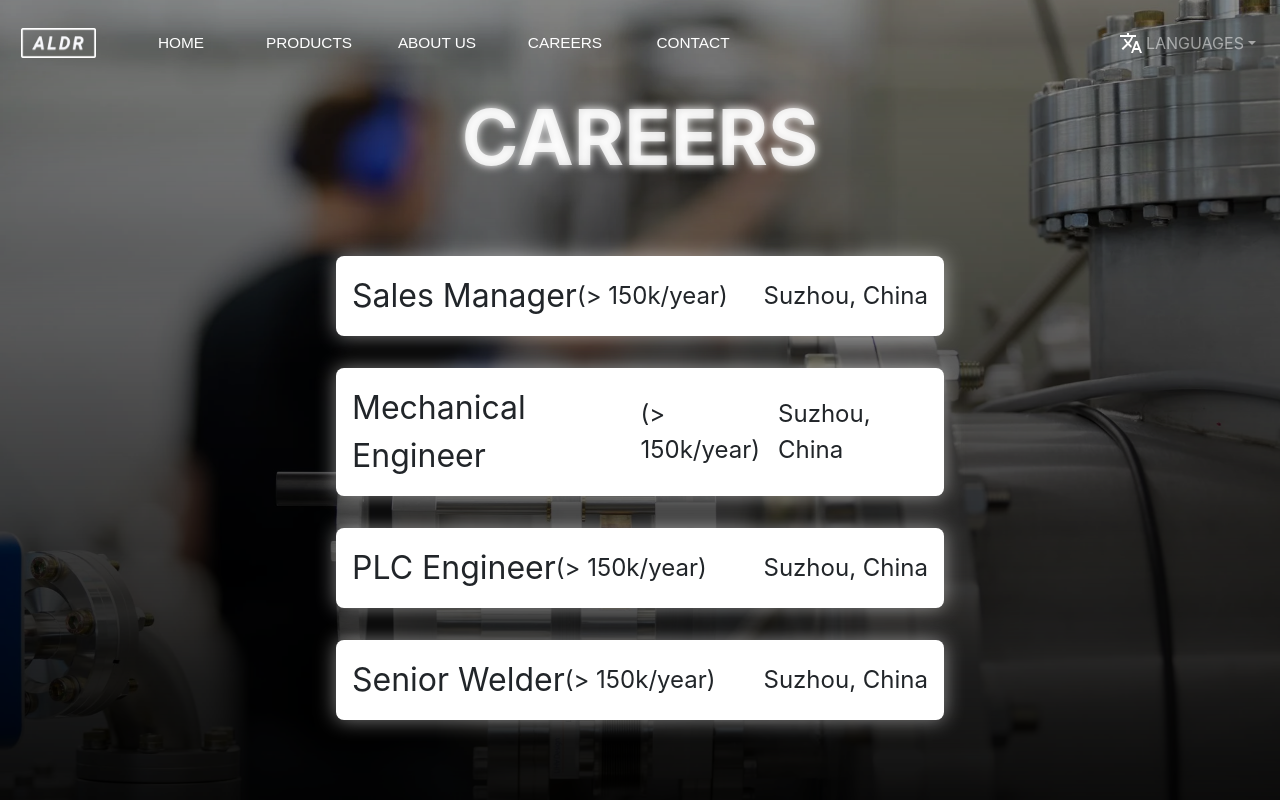
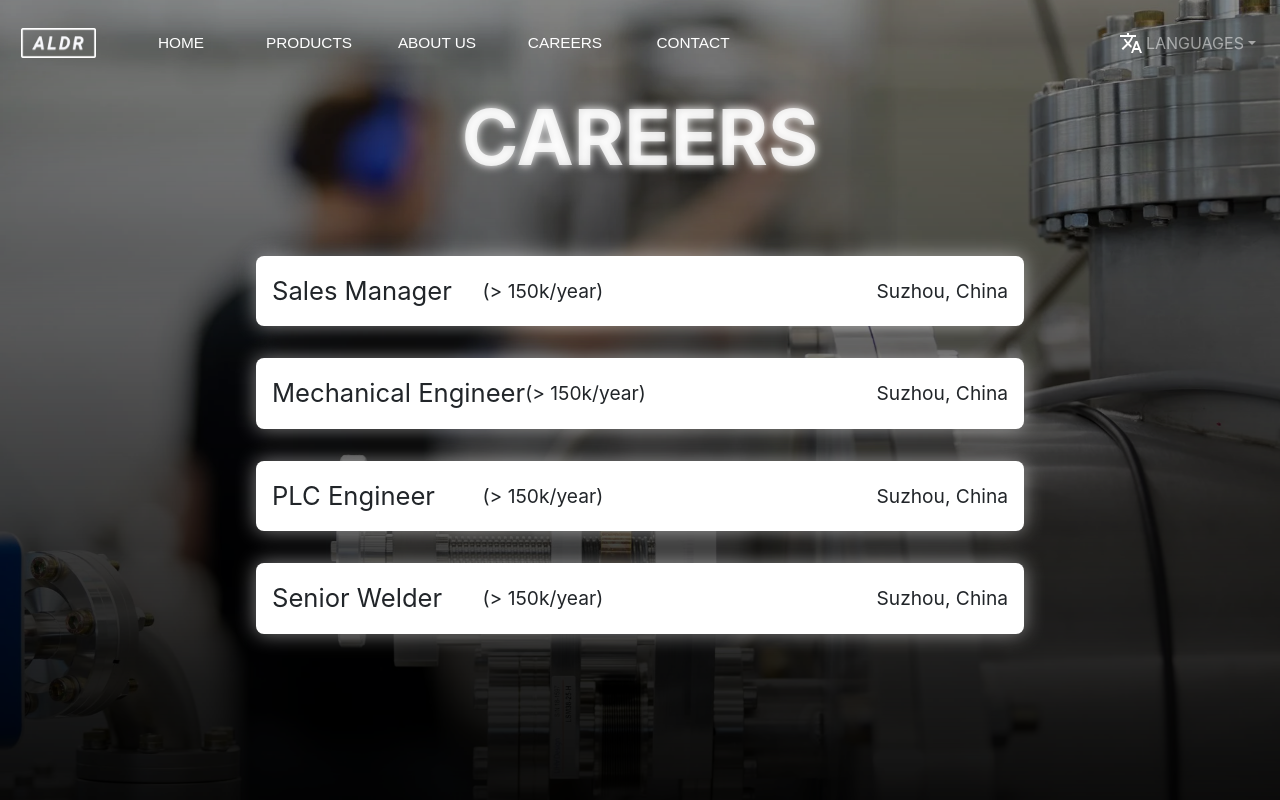
Before and after one commit to aldreme/aldr-site, a React (Create React App) app: page /careers in a window 1280 px wide. Shown: the top 800 px of the page. Built offline with nearby package versions, Linux system fonts and the light colour scheme.

Commit message:
update: Careers page style

```diff
--- a/src/components/JobCard.css
+++ b/src/components/JobCard.css
@@ -34,7 +34,7 @@
 
 .JobCard-caption {
     width: 100%;
-    font-size: 4vmin;
+    font-size: 2vmax;
     display: flex;
     flex-direction: row;
     justify-content: space-between;
@@ -63,7 +63,7 @@
 }
 
 .JobCard-description {
-    font-size: 2vmin;
+    font-size: 1.8vmin;
     display: flex;
     flex-direction: column;
     justify-content: center;
--- a/src/components/JobCard.tsx
+++ b/src/components/JobCard.tsx
@@ -23,9 +23,9 @@
                 <div className='JobCard-caption'>
                     <div className='JobCard-caption-left'>
                         <p>{t(title)}</p>
-                        <p style={{fontSize: '3vmin'}}>({'>'} {t(salary)}/{t('year')})</p>
+                        <p style={{fontSize: '1.5vmax'}}>({'>'} {t(salary)}/{t('year')})</p>
                     </div>
-                    <p style={{fontSize: '3vmin'}}>{t(base)}</p>
+                    <p style={{fontSize: '1.5vmax'}}>{t(base)}</p>
                 </div>
             </div>
 
--- a/src/pages/Careers.css
+++ b/src/pages/Careers.css
@@ -5,6 +5,11 @@
     min-height: 120vh;
     background-color: black;
     padding-top: 30vmin;
+
+    display: flex;
+    flex-direction: column;
+    justify-content: flex-start;
+    align-items: center;
 }
 
 .Careers-banner {
@@ -76,10 +81,13 @@
 }
 
 .Jobs-list-layout {
+    height: 100%;
     display: flex;
     flex-direction: column;
     justify-content: center;
     align-items: stretch;
-    padding-left: 40vmin;
-    padding-right: 40vmin;
+    margin-left: 20vmin;
+    margin-right: 20vmin;
+    max-width: 200vmin;
+    min-width: 100vmin;
 }
```
